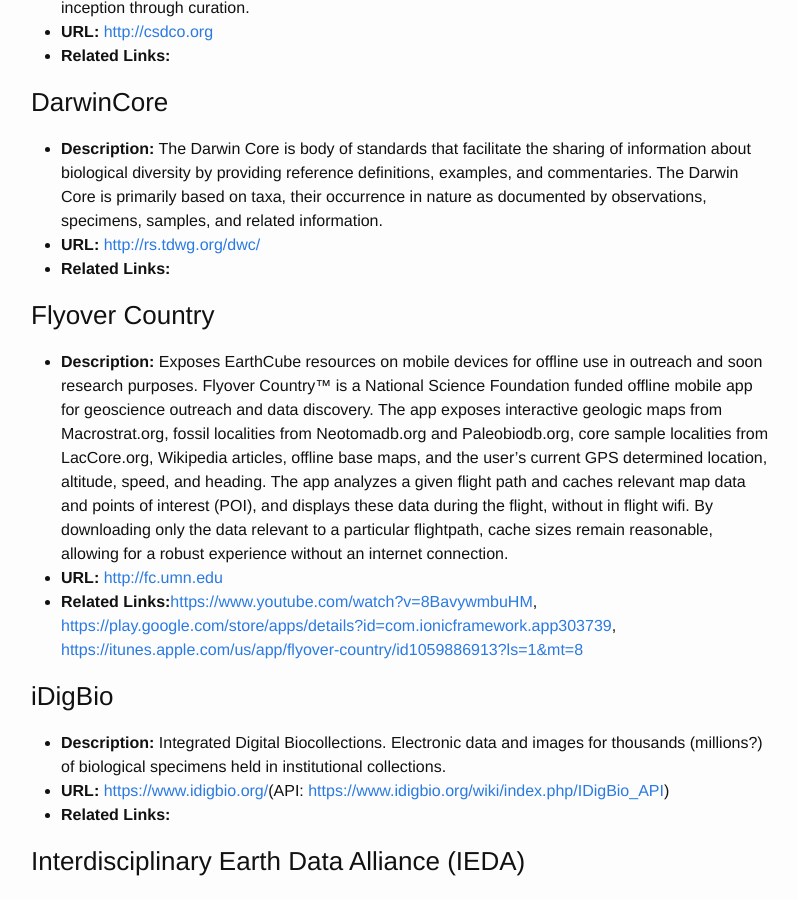
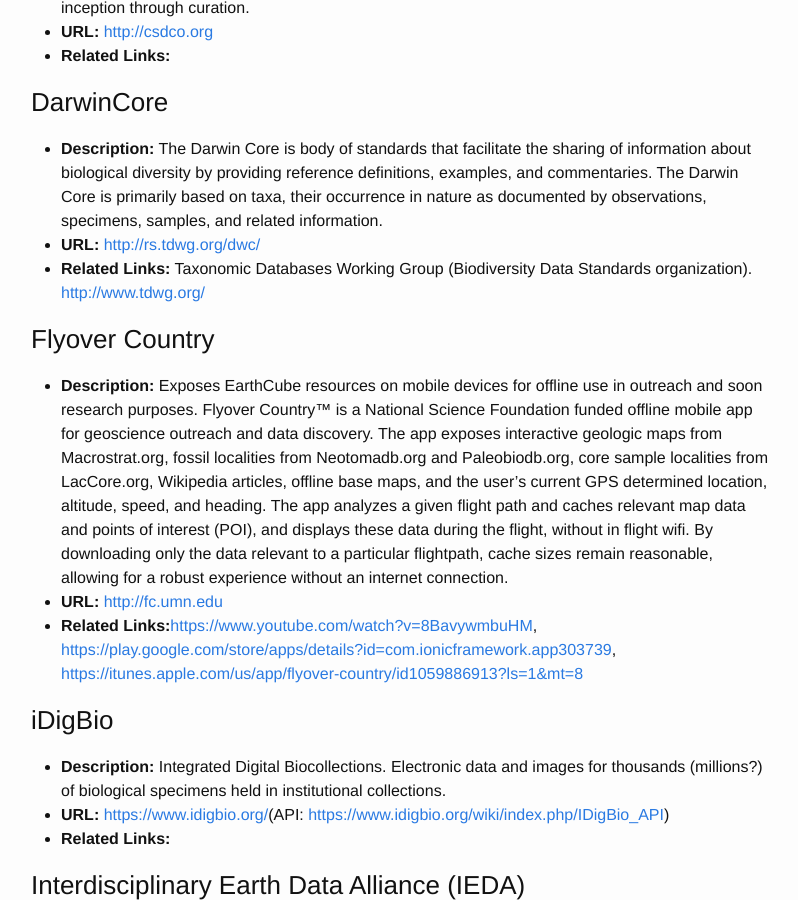
Before and after one commit to cyber4paleo/cyber4paleo.github.io, a Jekyll site: the page built from _resources/CommunityResourceList.md, in a window 1280 px wide and 900 px high, scrolled down 1140 px. Shown: the whole window, without its empty margins (239-1037 px from the left). Built offline with Jekyll 4.4.1, drawn with Linux system fonts in a browser that asks for light colours.

Commit message:
Update CommunityResourceList.md

```diff
--- a/_resources/CommunityResourceList.md
+++ b/_resources/CommunityResourceList.md
@@ -24,7 +24,7 @@ Please see this <a href="http://bit.ly/1r4AqLN">EarthCube Tools presentation</a>
 
 * <b>Description:</b> The Darwin Core is body of standards that facilitate the sharing of information about biological diversity by providing reference definitions, examples, and commentaries. The Darwin Core is primarily based on taxa, their occurrence in nature as documented by observations, specimens, samples, and related information.
 * <b>URL:</b> <a>http://rs.tdwg.org/dwc/</a>
-* <b>Related Links:</b>
+* <b>Related Links:</b> Taxonomic Databases Working Group (Biodiversity Data Standards organization). <a>http://www.tdwg.org/</a>
 
 
 ### Flyover Country
```
